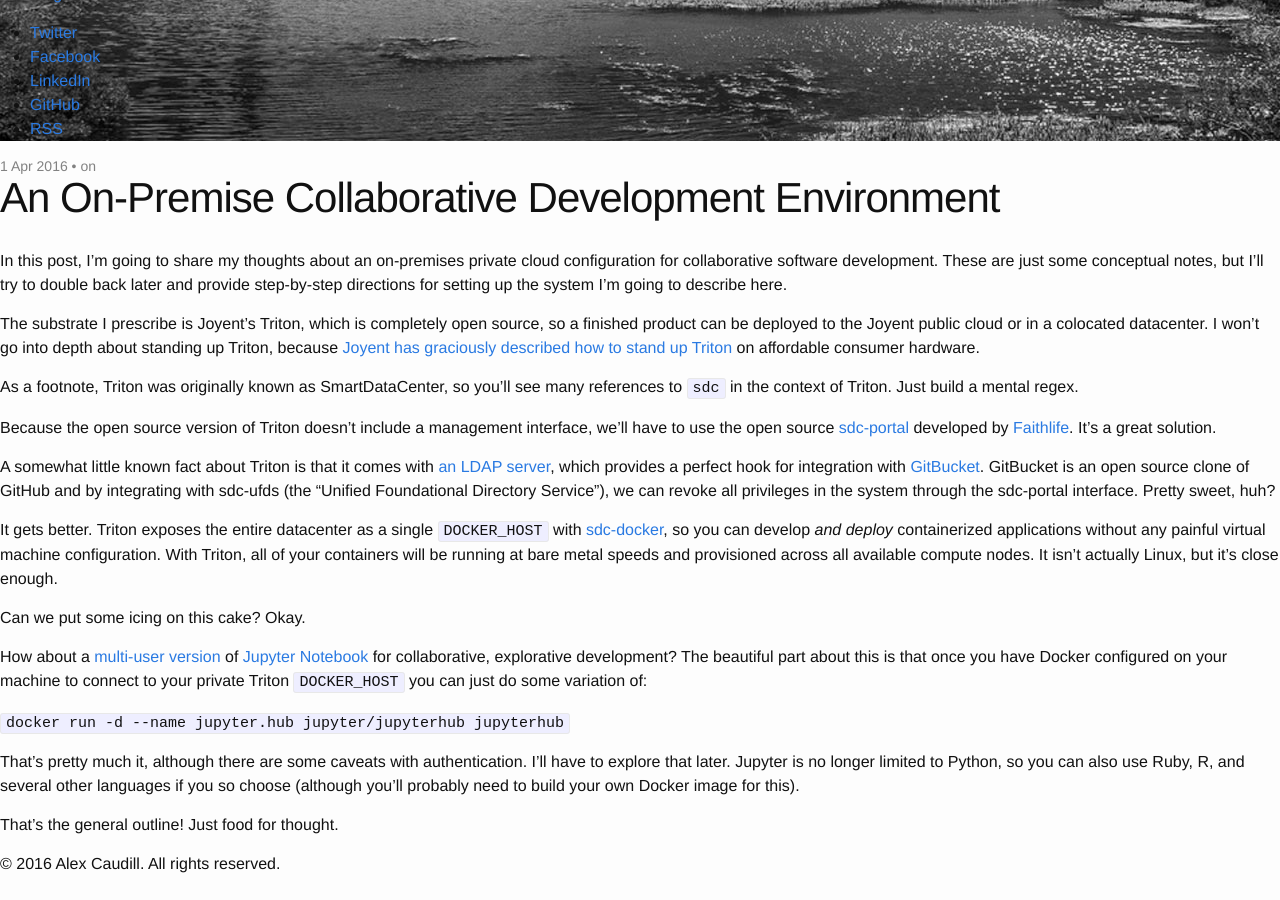
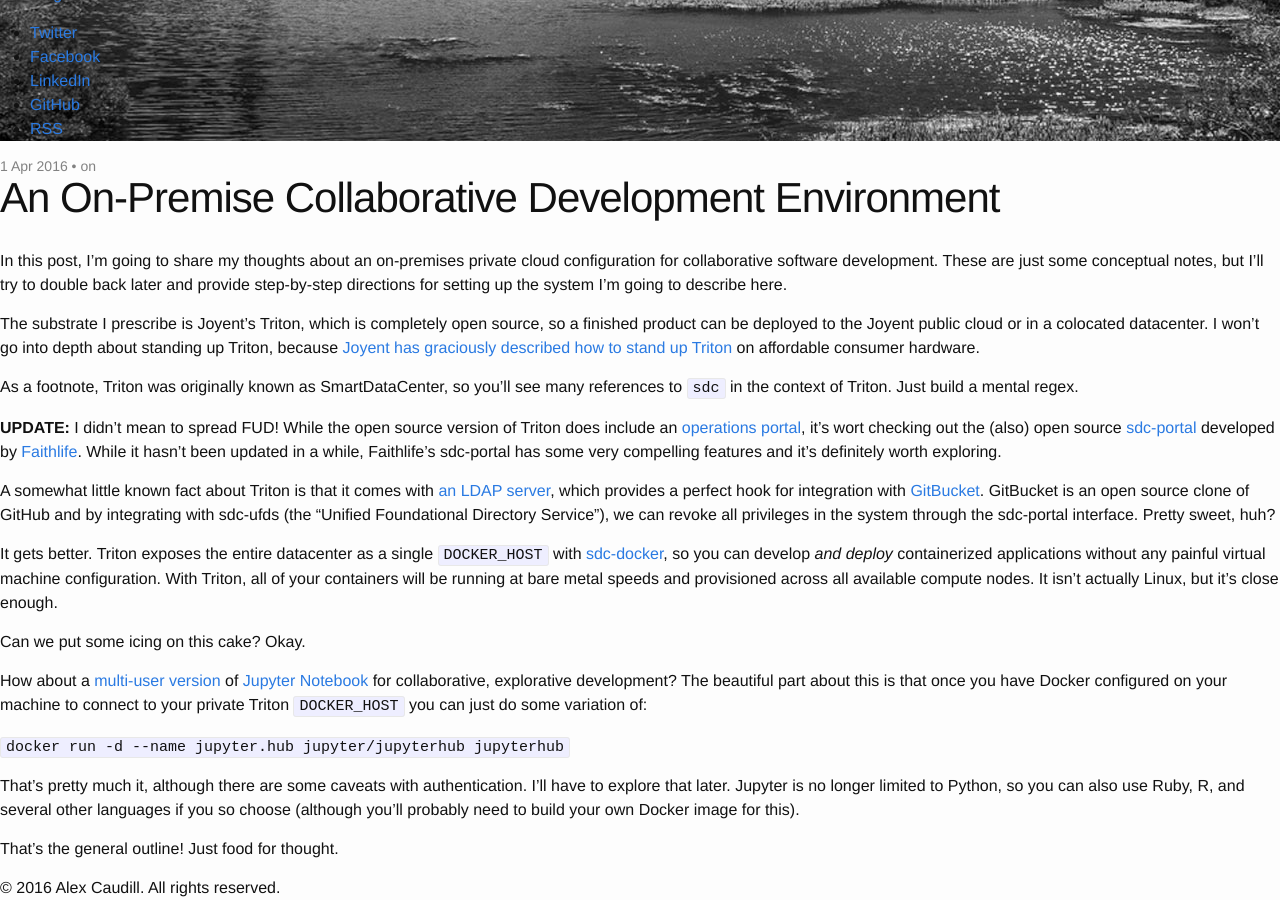
Before and after one commit to affixalex/affixalex.github.io, a Jekyll site: the page built from _posts/2016-04-01-an-on-premise-collaborative-development-environment.markdown, in a window 1280 px wide and 900 px high, scrolled down 636 px. Built offline with Jekyll 4.4.1, drawn with Linux system fonts in a browser that asks for light colours; nearby versions of some CDN libraries; before the commit the page ends 1512 px from its top, so only the background shows below that.

Commit message:
Update note about Triton operations portal

```diff
--- a/_posts/2016-04-01-an-on-premise-collaborative-development-environment.markdown
+++ b/_posts/2016-04-01-an-on-premise-collaborative-development-environment.markdown
@@ -19,9 +19,13 @@ consumer hardware.
 As a footnote, Triton was originally known as SmartDataCenter, so you'll see
 many references to `sdc` in the context of Triton. Just build a mental regex.
 
-Because the open source version of Triton doesn't include a management
-interface, we'll have to use the open source [sdc-portal][2] developed by
-[Faithlife](https://faithlife.com/). It's a great solution.
+
+**UPDATE:** I didn't mean to spread FUD! While the open source version of
+Triton does include an [operations portal][8], it's wort checking out the
+(also) open source [sdc-portal][2] developed by
+[Faithlife](https://faithlife.com/). While it hasn't been updated in a while,
+Faithlife's sdc-portal has some very compelling features and it's definitely
+worth exploring.
 
 A somewhat little known fact about Triton is that it comes with
 [an LDAP server][3], which provides a perfect hook for integration with [GitBucket][4]. GitBucket is an open source clone of GitHub and by integrating
@@ -57,3 +61,4 @@ That's the general outline! Just food for thought.
 [5]:https://github.com/joyent/sdc-docker
 [6]:https://github.com/jupyter/jupyterhub
 [7]:https://github.com/jupyter/notebook
+[8]:https://docs.joyent.com/private-cloud/install/operations-setup
```
